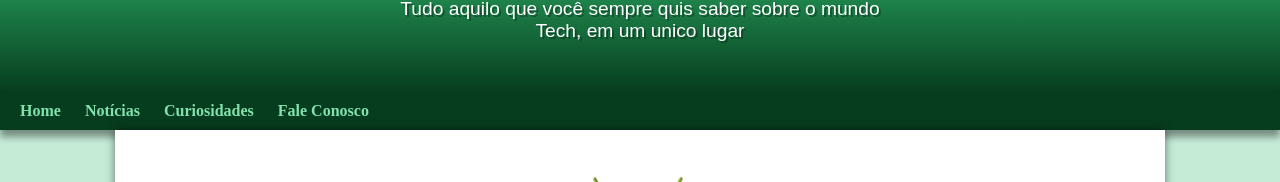
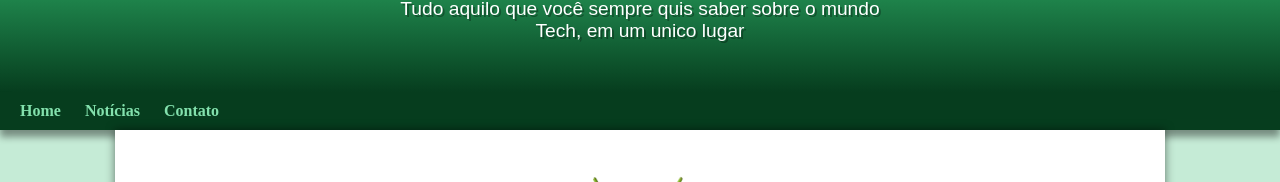
Before and after one commit to JonyFerrari/Site-Android, a plain HTML site: page noticias.html in a window 1280 px wide. Shown: the part 119-301 px from the top of the page. Drawn offline with Linux system fonts and the light colour scheme.

Commit message:
Update noticias.html

```diff
--- a/noticias.html
+++ b/noticias.html
@@ -48,8 +48,7 @@
     <nav>
         <a href="index.html" target="_self">Home</a>
         <a href="noticias.html" target="_self">Notícias</a>
-        <a href="curiosidades.html" target="_self">Curiosidades</a>
-        <a href="falecns.html" target="_self">Fale Conosco</a>
+        <a href="falecns.html" target="_self">Contato</a>
     </nav>
 
     <main>
```
